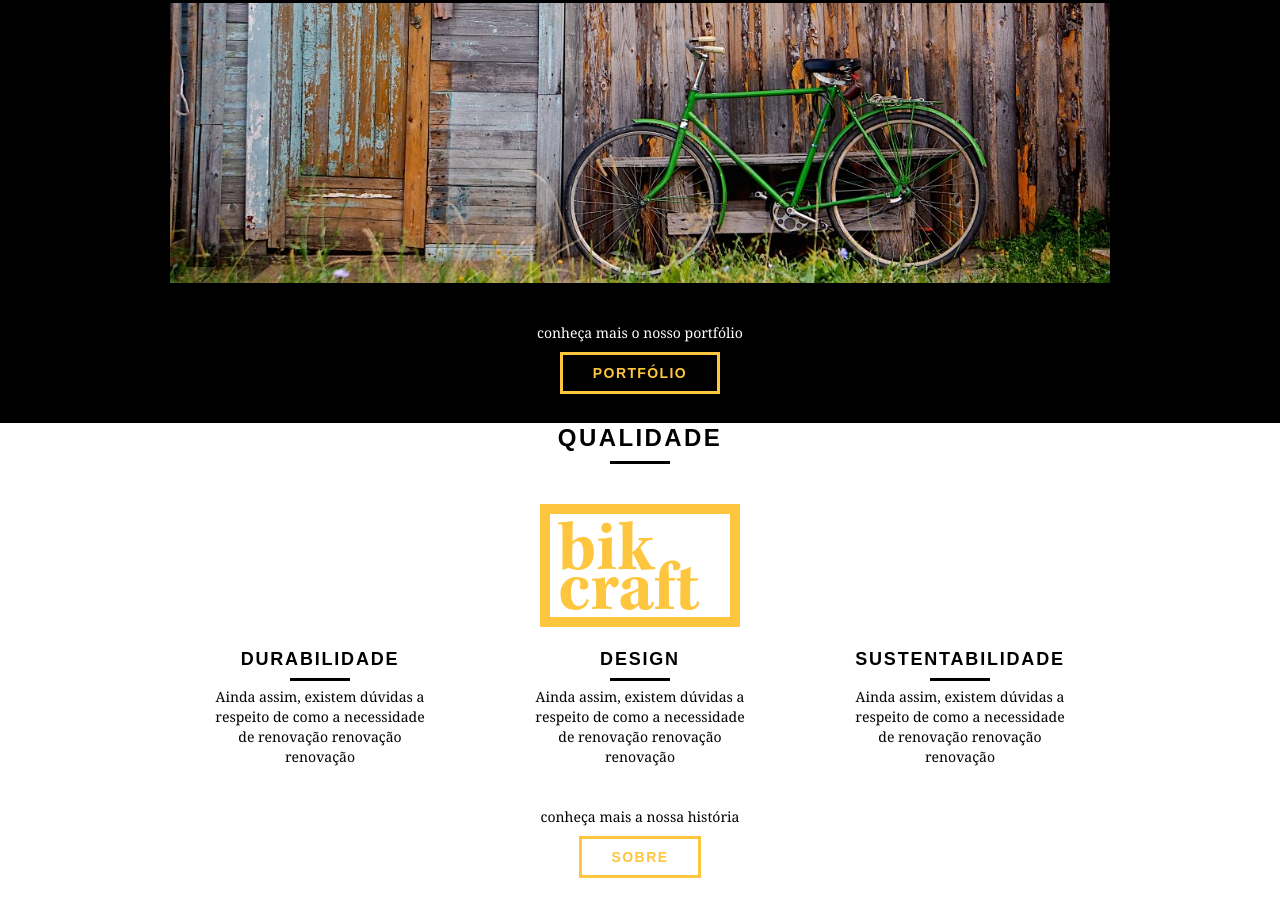
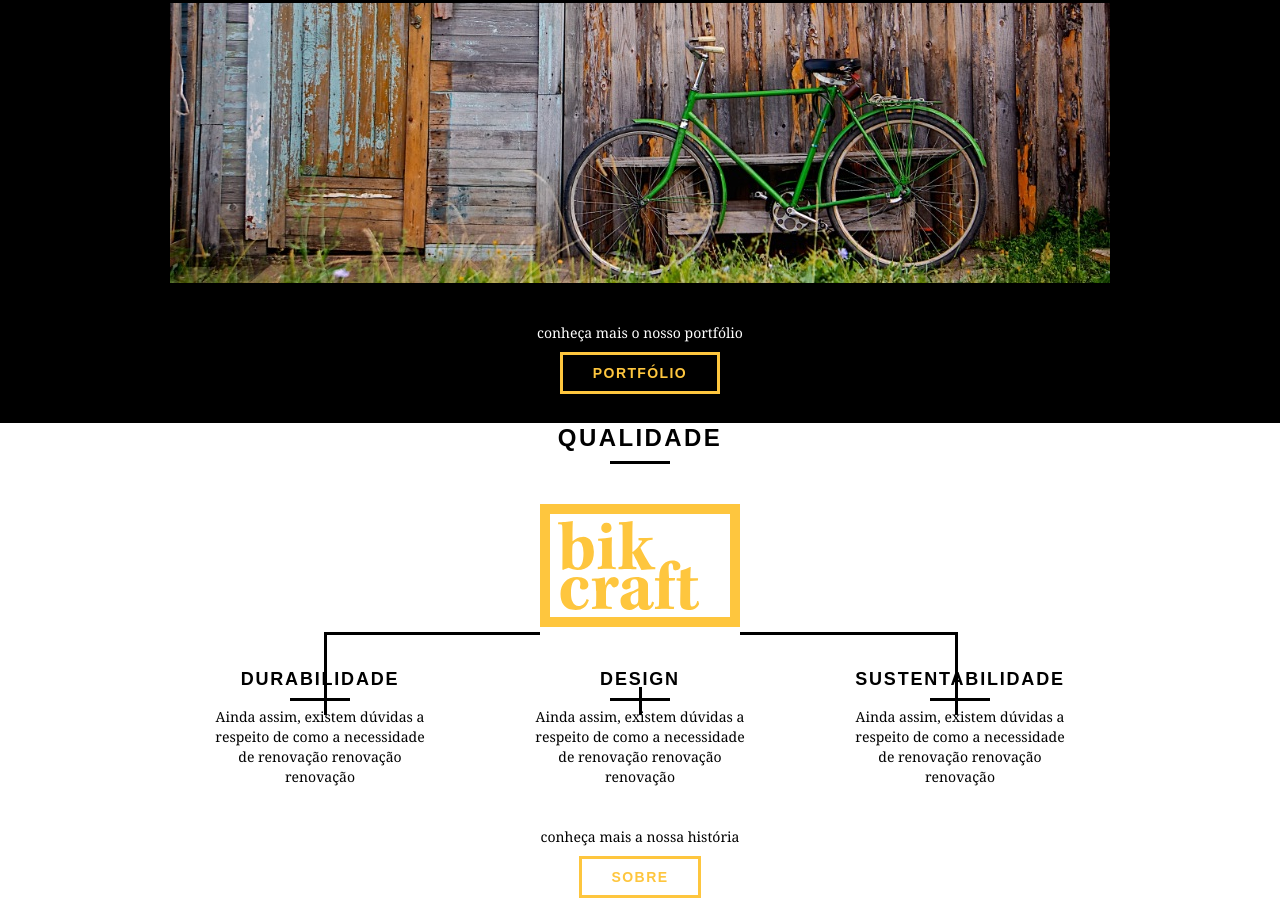
Before and after one commit to adriano-mendonca/estudos-htmlcss, a plain HTML site: page origamid/bikcraft/website/index.html in a window 1280 px wide. Shown: the part 1513-2411 px from the top of the page. Drawn offline with Linux system fonts and the light colour scheme.

Commit message:
Update style.css

```diff
--- a/origamid/bikcraft/website/estilos/style.css
+++ b/origamid/bikcraft/website/estilos/style.css
@@ -223,8 +223,23 @@ img {
     padding-top: 60px 0;
 }
 
+.qualidade::after {
+    content: "";
+    width: 634px;
+    height: 83px;
+    display: block;
+    background: url("../images/icones/linhas.svg") no-repeat center;
+    position: absolute;
+    top: 209px;
+    right: 162px;
+}
+
 .qualidade img {
     margin: 0 auto;
+}
+
+.qualidade_lista {
+    padding-top: 20px;
 }
 
 .qualidade_lista li {
```
